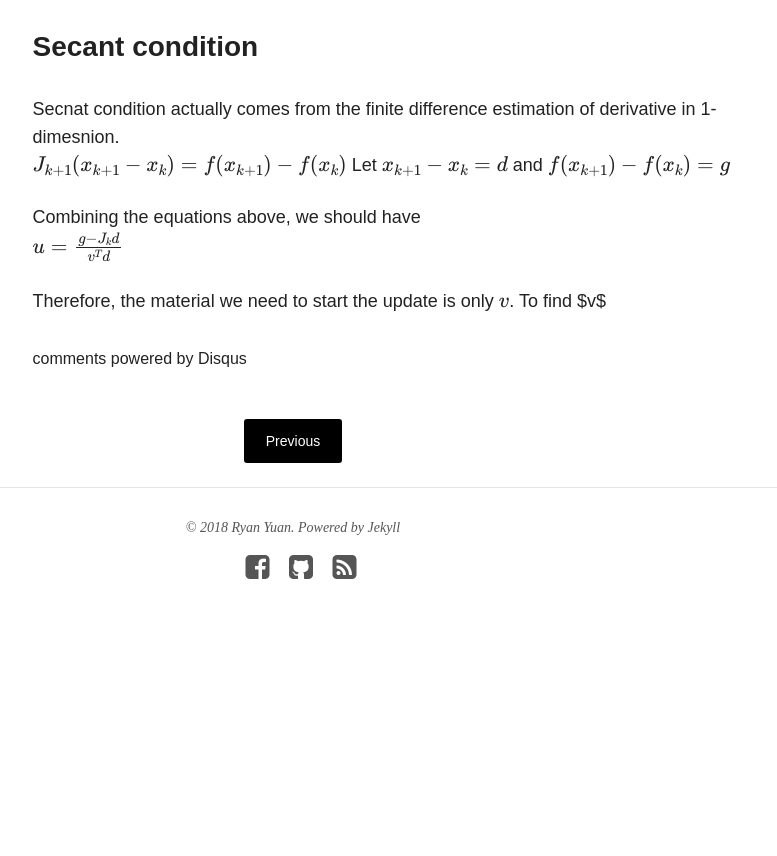
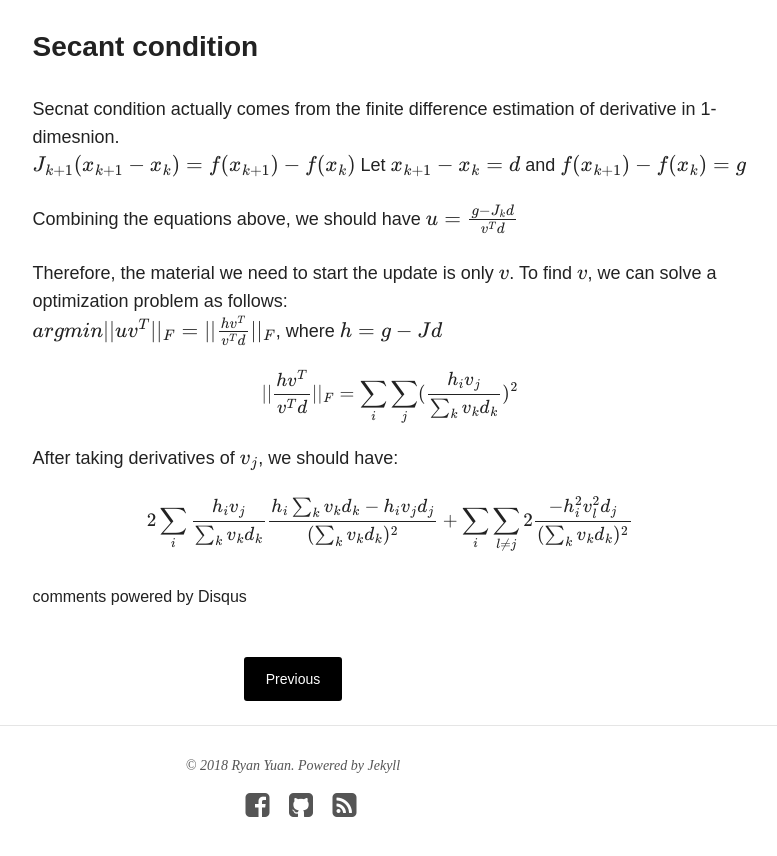
Before and after one commit to ryanyuan42/ryanyuan42.github.io, a Jekyll site: the page built from _posts/2018-09-11-Broyden_method.md, in a window 1280 px wide and 900 px high, scrolled down 1380 px. Shown: the top 856 px of the window, without its empty margins (347-1124 px from the left). Built offline with Jekyll 4.4.1, drawn with Linux system fonts in a browser that asks for light colours; nearby versions of some CDN libraries; formulas are drawn with MathJax 3; comment, search, counter and statistics services are not loaded; before the commit the page ends 2059 px from its top, so only the background shows below that.

Commit message:
Update 2018-09-11-Broyden_method.md

```diff
--- a/_posts/2018-09-11-Broyden_method.md
+++ b/_posts/2018-09-11-Broyden_method.md
@@ -34,7 +34,13 @@ Secnat condition actually comes from the finite difference estimation of derivat
 $$J_{k+1}(x_{k+1} - x_k) = f(x_{k+1}) - f(x_k)$$
 Let $$ x_{k+1} - x_k = d$$ and $$f(x_{k+1}) - f(x_k) = g$$
 
-Combining the equations above, we should have
-$$u = \frac{g - J_k d}{v^T d}$$
+Combining the equations above, we should have $$u = \frac{g - J_k d}{v^T d}$$
 
-Therefore, the material we need to start the update is only $$v$$. To find $v$
+Therefore, the material we need to start the update is only $$v$$. To find $$v$$, we can solve a optimization problem as follows:
+$$argmin ||uv^T||_F = ||\frac{hv^T}{v^Td}||_F$$, where $$h = g - Jd$$
+
+$$||\frac{hv^T}{v^Td}||_F = \sum_i\sum_j(\frac{h_iv_j}{\sum_k v_k d_k})^2$$
+
+After taking derivatives of $$v_j$$, we should have:
+
+$$2 \sum_i \frac{h_iv_j}{\sum_k v_k d_k} \frac{h_i\sum_k v_k d_k - h_i v_j d_j}{(\sum_k v_k d_k)^2} + \sum_i \sum_{l \neq j} 2 \frac{-h_i^2 v_l^2 d_j}{(\sum_k v_k d_k)^2}$$
```
